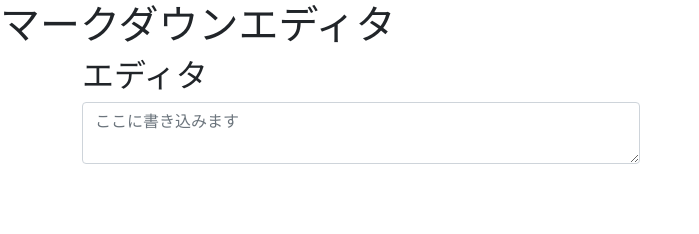
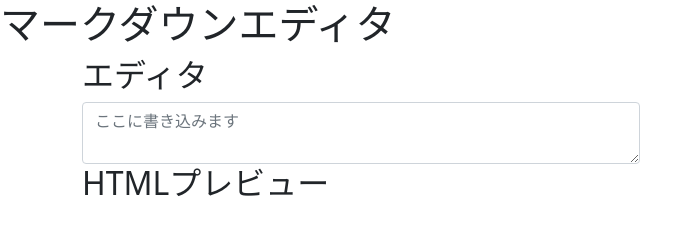
Before and after one commit to unohayato/markdown_editor_js, a plain HTML site: page index.html in a window 1280 px wide. Shown: the whole page, without its empty margins (0-699 px from the left). Drawn offline with nearby package versions, Linux system fonts and the light colour scheme.

Commit message:
プレビュー表示

```diff
--- a/index.html
+++ b/index.html
@@ -16,6 +16,12 @@
         <h2>エディタ</h2>
         <textarea id="editor" class="form-control" placeholder="ここに書き込みます"></textarea>
       </div>
+
+      <div class="col-sm-6 from group shadow-tedtarea">
+        <h2>HTMLプレビュー</h2>
+        <div id="preview"></div>
+      </div>
+
     </div>
   </main>
   <script src="./main.js"></script>
```
